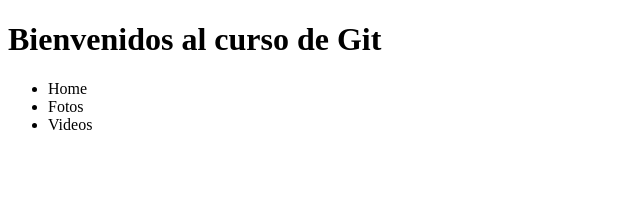
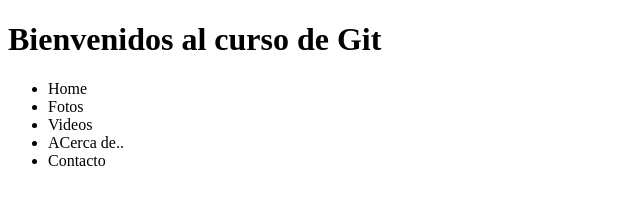
Before and after one commit to jairowap/ProjectGui, a plain HTML site: page index.html in a window 1280 px wide. Shown: the whole page, without its empty margins (0-640 px from the left). Drawn offline with Linux system fonts and the light colour scheme.

Commit message:
Nueva Barra de navegacion

```diff
--- a/index.html
+++ b/index.html
@@ -11,6 +11,8 @@
 			<li>Home</li>
 			<li>Fotos</li>
 			<li>Videos</li>
+			<li>ACerca de..</li>
+			<li>Contacto</li>
 		</ul>
 	</nav>
 </body>
```
